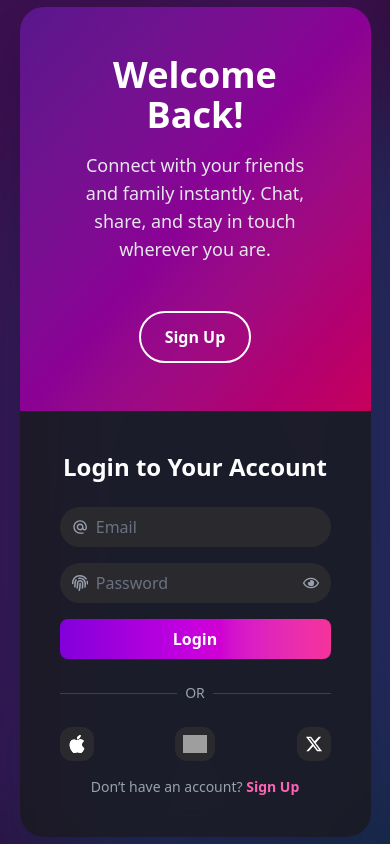
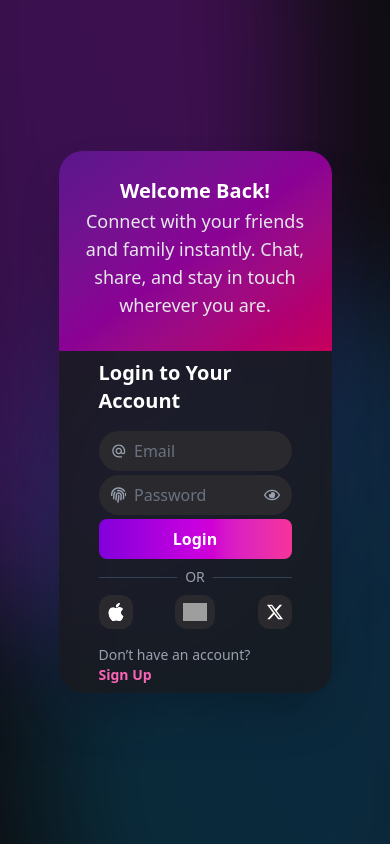
Before and after one commit to ksingh408/chatApp, a React (Vite) app in the folder frontend/: page / in a window 390 px wide. Built offline with nearby package versions, Linux system fonts and the light colour scheme; grey boxes are pictures that could not be loaded.

Commit message:
update ui of welcome page and update app.jsx

```diff
--- a/frontend/src/App.jsx
+++ b/frontend/src/App.jsx
@@ -1,5 +1,7 @@
 import { useState } from 'react'
 import react from 'react';
+import { ToastContainer } from "react-toastify";
+import "react-toastify/dist/ReactToastify.css";
 
 import { BrowserRouter as Router, Route, Routes } from 'react-router-dom';
 
@@ -9,22 +11,32 @@ import Chat from './pages/Chat.jsx';
 // import Dashboard from './pages/Dashboard.jsx';
 function App() {
 
-    const hasCookie = document.cookie.split(';').some((item) => item.trim().startsWith('token='));
-    // const [isLoggedIn, setIsLoggedIn] = useState(hasCookie);
+  const [hasCookie, setHasCookie] = useState(document.cookie.split(";").some((item) => item.trim().startsWith('token=')));
+
+  console.log("Has Cookie: ", hasCookie);
 
   return (
     <>
       <Router>
         <Routes>
-          <Route path="/" element={hasCookie ? <chat/>:<Welcome/>} />
-          {/* <Route path="/signup" element={<Signup />} />
-          <Route path="/" element={<Login />} /> */}
-          <Route path="/chat" element={<Chat />} />
-          {/* Add more routes as needed */}
+           <Route path="/" element={hasCookie ? <Chat/>:<Welcome/>} />
+          {/* <Route path='/chat' element={hasCookie ? <Chat/>:<Welcome/>} /> */}
+          <Route path='/chat' element={<Chat/>} />
+
         </Routes>
       </Router>
 
-
+      {/* Toast system */}
+      <ToastContainer
+        position="top-right"
+        autoClose={3000}
+        hideProgressBar={false}
+        newestOnTop={false}
+        closeOnClick
+        pauseOnHover
+        draggable
+        theme="dark"
+      />
     </>
   )
 }
--- a/frontend/src/pages/Welcome.jsx
+++ b/frontend/src/pages/Welcome.jsx
@@ -7,6 +7,7 @@ import { FaXTwitter } from "react-icons/fa6";
 import image from "../assets/7563799.jpg";
 import { useDispatch } from "react-redux";
 import { loginUser } from "../redux/authSlice";
+import { toast } from "react-toastify";
 
 import {publicAPI}  from '../api/api.js';
 
@@ -59,13 +60,13 @@ export default function AuthPage() {
           headers: { "Content-Type": "multipart/form-data" },
         });
 
-        alert("Signup successful! Please login.");
+        toast.success("Signup successful! Please login.");
         setIsSignUp(false); // Switch to login
       } else {
         // LOGIN via Redux
         const res = await dispatch(loginUser({ email, password }));
         if (res.meta.requestStatus === "fulfilled") {
-          console.log("✅ Login success:", res.payload);
+          toast.success("✅ Login success:", res.payload);
           navigate("/chat"); // redirect to chat or dashboard
         } else {
           setError("Login failed! Check your credentials.");
@@ -86,29 +87,29 @@ export default function AuthPage() {
     <div className="relative min-h-screen flex items-center justify-center overflow-hidden bg-[#0d0d0f]">
       {/* Background glow */}
       <div className="absolute top-0 left-0 w-full h-full">
-        <div className="absolute top-0 left-0 w-[150%] h-[150%] bg-gradient-to-tr from-indigo-900 via-purple-900 to-fuchsia-800 animate-gradient bg-[length:400%_400%] rounded-full opacity-50 blur-3xl -translate-x-1/4 -translate-y-1/4"></div>
-        <div className="absolute bottom-0 right-0 w-[120%] h-[120%] bg-gradient-to-bl from-blue-900 via-cyan-800 to-teal-700 animate-gradient-reverse bg-[length:400%_400%] rounded-full opacity-40 blur-3xl translate-x-1/4 translate-y-1/4"></div>
+        <div className="absolute top-0 left-0 w-[100%] h-[100%] bg-gradient-to-tr from-indigo-900 via-purple-900 to-fuchsia-800 animate-gradient bg-[length:400%_400%] rounded-full opacity-50 blur-3xl -translate-x-1/4 -translate-y-1/4"></div>
+        <div className="absolute bottom-0 right-0 w-[120%] h-[90%] bg-gradient-to-bl from-blue-900 via-cyan-800 to-teal-700 animate-gradient-reverse bg-[length:400%_400%] rounded-full opacity-40 blur-3xl translate-x-1/4 translate-y-1/4"></div>
       </div>
 
       {/* -----------------------------Panels -----------------*/}
 
-      <div className={`relative flex flex-col auth:flex-row w-[90%] max-w-4xl shadow-2xl rounded-3xl overflow-hidden backdrop-blur-md transition-all duration-700 ${isSignUp ? "auth:flex-row-reverse" : ""}`}>
+      <div className={`relative flex flex-col auth:flex-row w-[70%] md:w-[85%] max-w-4xl h-[50%] shadow-2xl rounded-3xl overflow-hidden backdrop-blur-md transition-all duration-700 ${isSignUp ? "auth:flex-row-reverse" : ""}`}>
 
 
         {/* -------------------------Left Panel------------------------------ */}
 
-        <div className="flex-1 flex flex-col justify-center items-center text-white p-12 bg-gradient-to-br from-purple-900 via-fuchsia-800 to-pink-700 transition-all duration-700">
-          <h1 className="text-4xl md:text-5xl font-bold mb-4 text-center auth:text-left">
+        <div className="flex-1 flex flex-col justify-center items-center text-white px-4 py-6 md:p-8 max:p-12 bg-gradient-to-br from-purple-900 via-fuchsia-800 to-pink-700 transition-all duration-700">
+          <h1 className="text-xl md:text-5xl font-bold my-0.5 md:my-3  text-center auth:text-left">
             {isSignUp ? "Join ChatApp" : "Welcome Back!"}
           </h1>
-          <p className="text-lg md:text-xl mb-8 max-w-md text-center auth:text-left text-gray-200">
+          <p className="text-lg md:text-xl mb-2 max:mb-8 max-w-md text-center auth:text-left text-gray-200">
             {isSignUp
               ? "Create an account and connect instantly with your friends."
               : "Connect with your friends and family instantly. Chat, share, and stay in touch wherever you are."}
           </p>
           <button
             onClick={() => setIsSignUp(!isSignUp)}
-            className="mt-4 px-6 py-3 border-2 border-white text-white font-semibold rounded-full hover:bg-white hover:text-black transition"
+            className="mt-4 px-6 py-3 border-2 border-white text-white font-semibold rounded-full hover:bg-white hover:text-black transition hidden auth:block"
           >
             {isSignUp ? "Login" : "Sign Up"}
           </button>
@@ -118,13 +119,14 @@ export default function AuthPage() {
 
         {/* ------------------Right Panel - Form -------------------*/}
 
-        <div className="flex-1 flex flex-col justify-center items-center bg-[#1a1a1d]/80 text-gray-200 p-10 md:p-16 transition-all duration-700 backdrop-blur-md">
-          <h2 className="text-2xl font-bold mb-6 text-white">{isSignUp ? "Create Account" : "Login to Your Account"}</h2>
+        <div className="flex-1 flex flex-col justify-center items-center bg-[#1a1a1d]/80 text-gray-200 px-10 py-2 md:p-8 mx:p-16 transition-all duration-900 backdrop-blur-md">
+          <h2 className="text-xl md:text-2xl font-bold mb-4 text-white">{isSignUp ? "Create Account" : "Login to Your Account"}</h2>
 
-          <form className="w-full max-w-sm flex flex-col gap-4" onSubmit={handleSubmit}>
+          <form className="w-full max-w-sm flex flex-col gap-1 md:gap-2 max:gap-4" onSubmit={handleSubmit}>
 
             {isSignUp && (
-              <div className="flex items-center gap-2 bg-[#2a2a2e] px-3 py-2 rounded-full">
+              <div className="flex items-center gap-2 bg-[#2a2a2e] px-3 py-1.5
+              md:py-2 rounded-full">
                 <MdAlternateEmail className="text-gray-400 text-lg" />
                 <input
                   type="text"
@@ -203,7 +205,7 @@ export default function AuthPage() {
             </button>
           </form>
 
-          <div className="flex w-full items-center gap-2 py-6 text-sm text-gray-400">
+          <div className="flex w-full items-center gap-2 py-2 md:py-4 max:py-6 text-sm text-gray-400">
             <div className="h-px w-full bg-gray-700"></div>
             <span>OR</span>
             <div className="h-px w-full bg-gray-700"></div>
```
